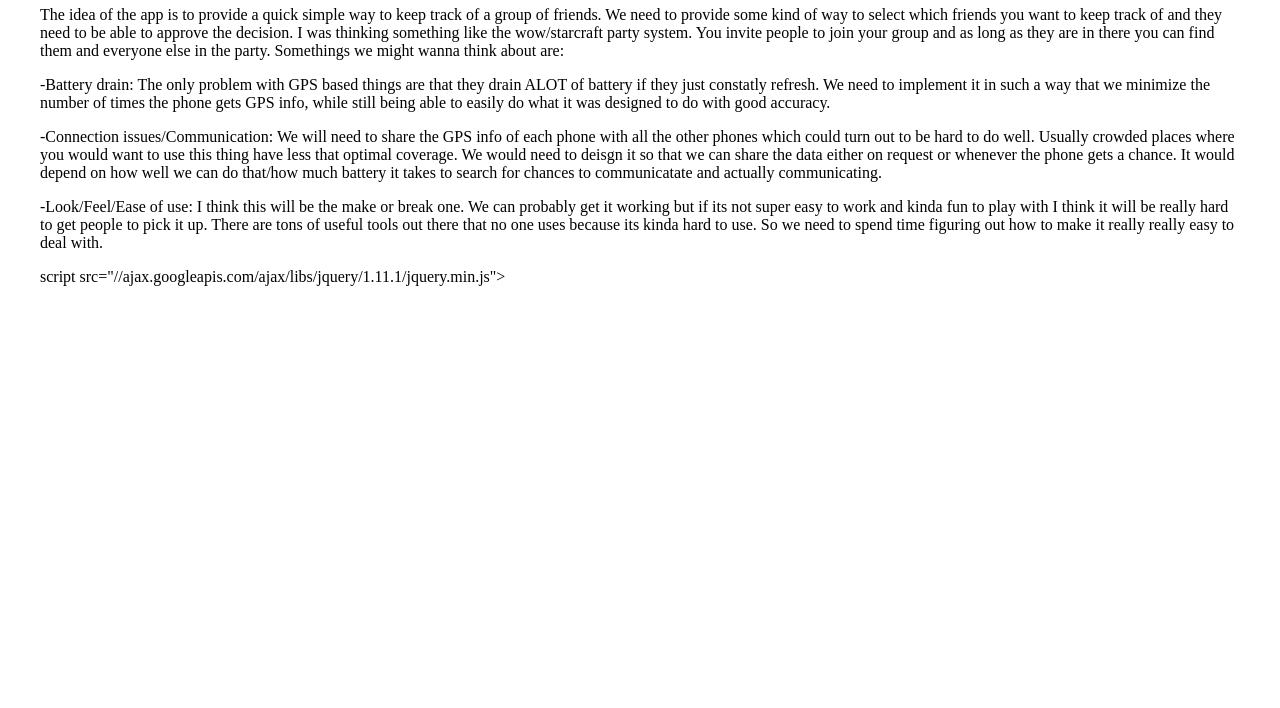
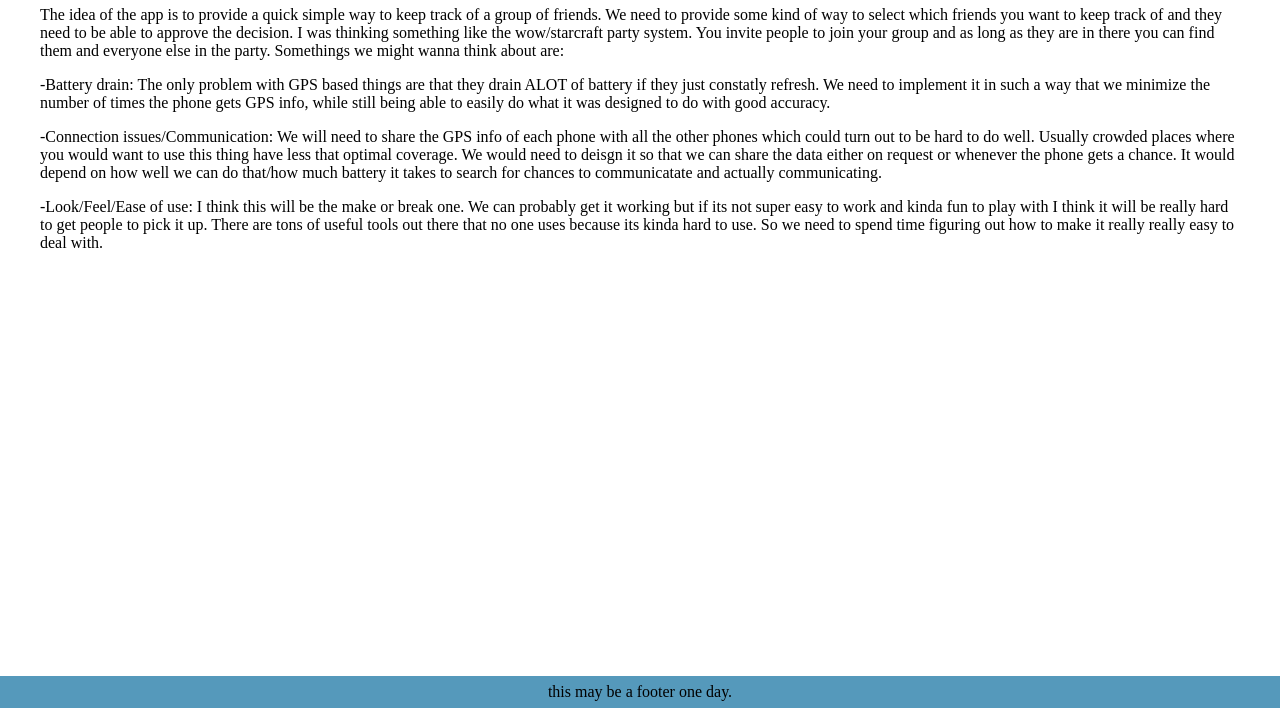
Before and after one commit to joshterrell805-historic/Rally, a plain HTML site: page requirements/overview.html in a window 1280 px wide. Shown: the part 92-800 px from the top of the page. Drawn offline with nearby package versions, Linux system fonts and the light colour scheme.

Commit message:
requirements/overview.html: fix script tag

```diff
--- a/requirements/overview.html
+++ b/requirements/overview.html
@@ -18,7 +18,7 @@ crowded places where you would want to use this thing have less that optimal cov
 
 <p>-Look/Feel/Ease of use: I think this will be the make or break one. We can probably get it working but if its not super easy to work and kinda fun to play with I think it will be really hard to get people to pick it up. There are tons of useful tools out there that no one uses because its kinda hard to use. So we need to spend time figuring out how to make it really really easy to deal with.</p>
 
-script src="//ajax.googleapis.com/ajax/libs/jquery/1.11.1/jquery.min.js"></script>
+<script src="//ajax.googleapis.com/ajax/libs/jquery/1.11.1/jquery.min.js"></script>
 <script type='text/javascript' src='/common.js'></script>
 </body>
 </html>
```
